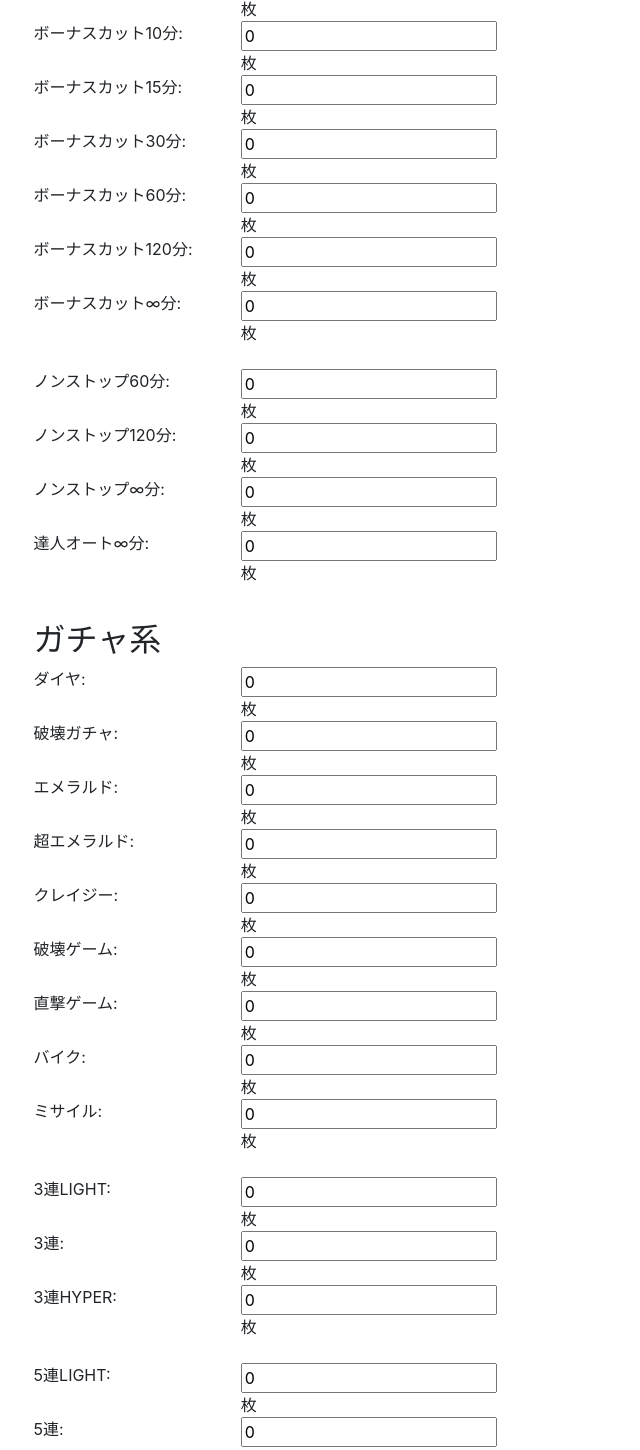
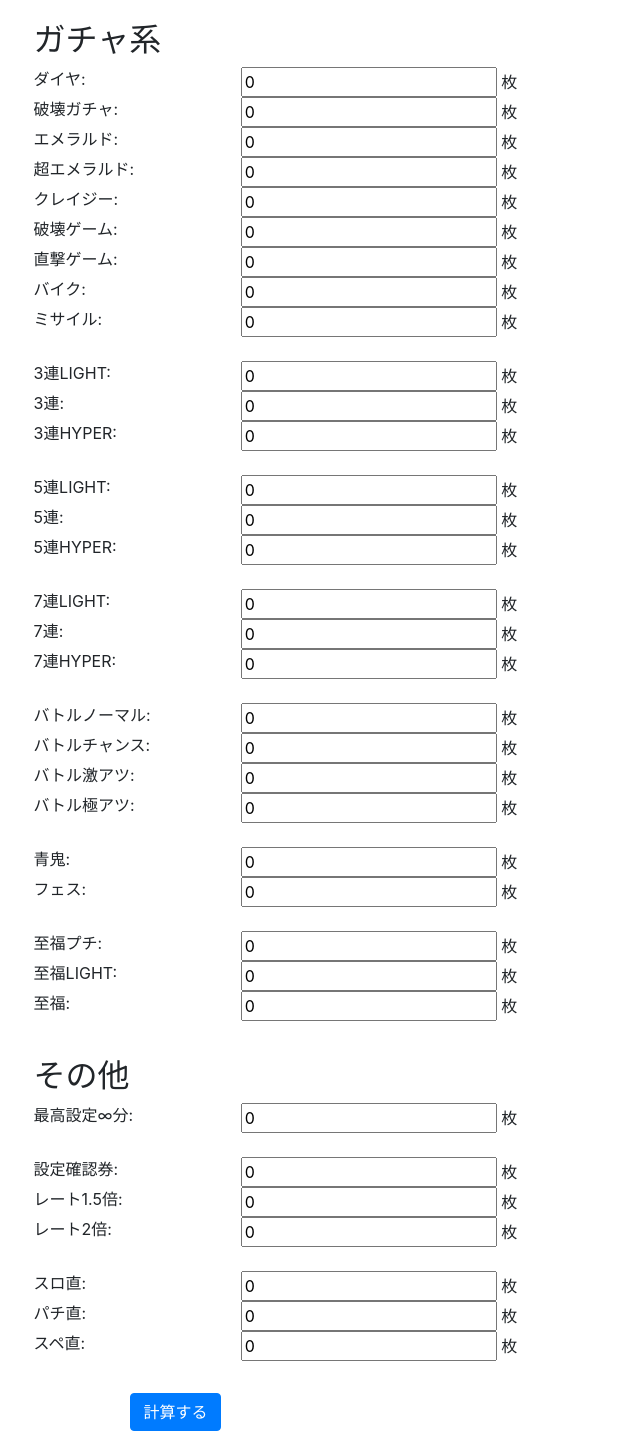
Before and after one commit to phos07/guripachi, a plain HTML site: page index.html in a window 1280 px wide. Shown: the part 1191-2641 px from the top of the page, without its empty margins (0-640 px from the left). Drawn offline with nearby package versions, Linux system fonts and the light colour scheme.

Commit message:
Update index.html

```diff
--- a/index.html
+++ b/index.html
@@ -49,7 +49,7 @@
   <div class="col-sm-2">
     破壊1分:<br>
   </div>
-  <div class="col-sm-2">
+  <div class="col-sm-3">
     <input type="number" name="hakai1" value=0>
     枚 <br>
   </div>
@@ -58,7 +58,7 @@
   <div class="col-sm-2">
     破壊3分:<br>
   </div>
-  <div class="col-sm-2">
+  <div class="col-sm-3">
     <input type="number" name="hakai3" value=0>
     枚 <br>
   </div>
@@ -67,7 +67,7 @@
   <div class="col-sm-2">
     破壊5分:<br>
   </div>
-  <div class="col-sm-2">
+  <div class="col-sm-3">
     <input type="number" name="hakai5" value=0>
     枚 <br>
   </div>
@@ -76,7 +76,7 @@
   <div class="col-sm-2">
     破壊7分:<br>
   </div>
-  <div class="col-sm-2">
+  <div class="col-sm-3">
     <input type="number" name="hakai7" value=0>
     枚 <br>
   </div>
@@ -85,7 +85,7 @@
   <div class="col-sm-2">
     破壊10分:<br>
   </div>
-  <div class="col-sm-2">
+  <div class="col-sm-3">
     <input type="number" name="hakai10" value=0>
     枚 <br>
   </div>
@@ -94,7 +94,7 @@
   <div class="col-sm-2">
     破壊15分:<br>
   </div>
-  <div class="col-sm-2">
+  <div class="col-sm-3">
     <input type="number" name="hakai15" value=0>
     枚 <br>
   </div>
@@ -103,7 +103,7 @@
   <div class="col-sm-2">
     破壊30分:<br>
   </div>
-  <div class="col-sm-2">
+  <div class="col-sm-3">
     <input type="number" name="hakai30" value=0>
     枚 <br>
   </div>
@@ -112,7 +112,7 @@
   <div class="col-sm-2">
     破壊60分:<br>
   </div>
-  <div class="col-sm-2">
+  <div class="col-sm-3">
     <input type="number" name="hakai60" value=0>
     枚 <br>
   </div>
@@ -121,7 +121,7 @@
   <div class="col-sm-2">
     破壊120分:<br>
   </div>
-  <div class="col-sm-2">
+  <div class="col-sm-3">
     <input type="number" name="hakai120" value=0>
     枚 <br>
   </div>
@@ -130,7 +130,7 @@
   <div class="col-sm-2">
     破壊∞分:<br>
   </div>
-  <div class="col-sm-2">
+  <div class="col-sm-3">
     <input type="number" name="hakaiinf" value=0>
     枚 <br><br>
   </div>
@@ -139,7 +139,7 @@
   <div class="col-sm-2">
     覚醒破壊1分:<br>
   </div>
-  <div class="col-sm-2">
+  <div class="col-sm-3">
     <input type="number" name="kakuseihakai1" value=0>
     枚 <br>
   </div>
@@ -148,7 +148,7 @@
   <div class="col-sm-2">
     覚醒破壊3分:<br>
   </div>
-  <div class="col-sm-2">
+  <div class="col-sm-3">
     <input type="number" name="kakuseihakai3" value=0>
     枚 <br>
   </div>
@@ -157,7 +157,7 @@
   <div class="col-sm-2">
     覚醒破壊5分:<br>
   </div>
-  <div class="col-sm-2">
+  <div class="col-sm-3">
     <input type="number" name="kakuseihakai5" value=0>
     枚 <br>
   </div>
@@ -180,7 +180,7 @@
   <div class="col-sm-2">
     ボーナスカット1分:<br>
   </div>
-  <div class="col-sm-2">
+  <div class="col-sm-3">
     <input type="number" name="bonuscut1" value=0>
     枚 <br>
   </div>
@@ -189,7 +189,7 @@
   <div class="col-sm-2">
     ボーナスカット5分:<br>
   </div>
-  <div class="col-sm-2">
+  <div class="col-sm-3">
     <input type="number" name="bonuscut5" value=0>
     枚 <br>
   </div>
@@ -198,7 +198,7 @@
   <div class="col-sm-2">
     ボーナスカット10分:<br>
   </div>
-  <div class="col-sm-2">
+  <div class="col-sm-3">
     <input type="number" name="bonuscut10" value=0>
     枚 <br>
   </div>
@@ -207,7 +207,7 @@
   <div class="col-sm-2">
     ボーナスカット15分:<br>
   </div>
-  <div class="col-sm-2">
+  <div class="col-sm-3">
     <input type="number" name="bonuscut15" value=0>
     枚 <br>
   </div>
@@ -216,7 +216,7 @@
   <div class="col-sm-2">
     ボーナスカット30分:<br>
   </div>
-  <div class="col-sm-2">
+  <div class="col-sm-3">
     <input type="number" name="bonuscut30" value=0>
     枚 <br>
   </div>
@@ -225,7 +225,7 @@
   <div class="col-sm-2">
     ボーナスカット60分:<br>
   </div>
-  <div class="col-sm-2">
+  <div class="col-sm-3">
     <input type="number" name="bonuscut60" value=0>
     枚 <br>
   </div>
@@ -234,7 +234,7 @@
   <div class="col-sm-2">
     ボーナスカット120分:<br>
   </div>
-  <div class="col-sm-2">
+  <div class="col-sm-3">
     <input type="number" name="bonuscut120" value=0>
     枚 <br>
   </div>
@@ -243,7 +243,7 @@
   <div class="col-sm-2">
     ボーナスカット∞分:<br>
   </div>
-  <div class="col-sm-2">
+  <div class="col-sm-3">
     <input type="number" name="bonuscutinf" value=0>
     枚 <br><br>
   </div>
@@ -252,7 +252,7 @@
   <div class="col-sm-2">
     ノンストップ60分:<br>
   </div>
-  <div class="col-sm-2">
+  <div class="col-sm-3">
     <input type="number" name="nonstop60" value=0>
     枚 <br>
   </div>
@@ -261,7 +261,7 @@
   <div class="col-sm-2">
     ノンストップ120分:<br>
   </div>
-  <div class="col-sm-2">
+  <div class="col-sm-3">
     <input type="number" name="nonstop120" value=0>
     枚 <br>
   </div>
@@ -270,7 +270,7 @@
   <div class="col-sm-2">
     ノンストップ∞分:<br>
   </div>
-  <div class="col-sm-2">
+  <div class="col-sm-3">
     <input type="number" name="nonstopinf" value=0>
     枚 <br>
   </div>
@@ -279,7 +279,7 @@
   <div class="col-sm-2">
     達人オート∞分:<br>
   </div>
-  <div class="col-sm-2">
+  <div class="col-sm-3">
     <input type="number" name="masterinf" value=0>
     枚 <br>
   </div>
@@ -302,7 +302,7 @@
     <div class="col-sm-2">
       ダイヤ:<br>
     </div>
-    <div class="col-sm-2">
+    <div class="col-sm-3">
       <input type="number" name="dia" value=0>
       枚 <br>
     </div>
@@ -311,7 +311,7 @@
     <div class="col-sm-2">
       破壊ガチャ:<br>
     </div>
-    <div class="col-sm-2">
+    <div class="col-sm-3">
       <input type="number" name="hakaigacha" value=0>
       枚 <br>
     </div>
@@ -320,7 +320,7 @@
     <div class="col-sm-2">
       エメラルド:<br>
     </div>
-    <div class="col-sm-2">
+    <div class="col-sm-3">
       <input type="number" name="emerald" value=0>
       枚 <br>
     </div>
@@ -329,7 +329,7 @@
     <div class="col-sm-2">
       超エメラルド:<br>
     </div>
-    <div class="col-sm-2">
+    <div class="col-sm-3">
       <input type="number" name="superemerald" value=0>
       枚 <br>
     </div>
@@ -338,7 +338,7 @@
     <div class="col-sm-2">
       クレイジー:<br>
     </div>
-    <div class="col-sm-2">
+    <div class="col-sm-3">
       <input type="number" name="crazy" value=0>
       枚 <br>
     </div>
@@ -347,7 +347,7 @@
     <div class="col-sm-2">
       破壊ゲーム:<br>
     </div>
-    <div class="col-sm-2">
+    <div class="col-sm-3">
       <input type="number" name="hakaigame" value=0>
       枚 <br>
     </div>
@@ -356,7 +356,7 @@
     <div class="col-sm-2">
       直撃ゲーム:<br>
     </div>
-    <div class="col-sm-2">
+    <div class="col-sm-3">
       <input type="number" name="chokugame" value=0>
       枚 <br>
     </div>
@@ -365,7 +365,7 @@
     <div class="col-sm-2">
       バイク:<br>
     </div>
-    <div class="col-sm-2">
+    <div class="col-sm-3">
       <input type="number" name="bike" value=0>
       枚 <br>
     </div>
@@ -374,7 +374,7 @@
     <div class="col-sm-2">
       ミサイル:<br>
     </div>
-    <div class="col-sm-2">
+    <div class="col-sm-3">
       <input type="number" name="missile" value=0>
       枚 <br><br>
     </div>
@@ -383,7 +383,7 @@
     <div class="col-sm-2">
       3連LIGHT:<br>
     </div>
-    <div class="col-sm-2">
+    <div class="col-sm-3">
       <input type="number" name="light3" value=0>
       枚 <br>
     </div>
@@ -392,7 +392,7 @@
     <div class="col-sm-2">
       3連:<br>
     </div>
-    <div class="col-sm-2">
+    <div class="col-sm-3">
       <input type="number" name="normal3" value=0>
       枚 <br>
     </div>
@@ -401,7 +401,7 @@
     <div class="col-sm-2">
       3連HYPER:<br>
     </div>
-    <div class="col-sm-2">
+    <div class="col-sm-3">
       <input type="number" name="hyper3" value=0>
       枚 <br><br>
     </div>
@@ -410,7 +410,7 @@
     <div class="col-sm-2">
       5連LIGHT:<br>
     </div>
-    <div class="col-sm-2">
+    <div class="col-sm-3">
       <input type="number" name="light5" value=0>
       枚 <br>
     </div>
@@ -419,7 +419,7 @@
     <div class="col-sm-2">
       5連:<br>
     </div>
-    <div class="col-sm-2">
+    <div class="col-sm-3">
       <input type="number" name="normal5" value=0>
       枚 <br>
     </div>
@@ -428,7 +428,7 @@
     <div class="col-sm-2">
       5連HYPER:<br>
     </div>
-    <div class="col-sm-2">
+    <div class="col-sm-3">
       <input type="number" name="hyper5" value=0>
       枚 <br><br>
     </div>
@@ -437,7 +437,7 @@
     <div class="col-sm-2">
       7連LIGHT:<br>
     </div>
-    <div class="col-sm-2">
+    <div class="col-sm-3">
       <input type="number" name="light7" value=0>
       枚 <br>
     </div>
@@ -446,7 +446,7 @@
     <div class="col-sm-2">
       7連:<br>
     </div>
-    <div class="col-sm-2">
+    <div class="col-sm-3">
       <input type="number" name="normal7" value=0>
       枚 <br>
     </div>
@@ -455,7 +455,7 @@
     <div class="col-sm-2">
       7連HYPER:<br>
     </div>
-    <div class="col-sm-2">
+    <div class="col-sm-3">
       <input type="number" name="hyper7" value=0>
       枚 <br><br>
     </div>
@@ -464,7 +464,7 @@
     <div class="col-sm-2">
       バトルノーマル:<br>
     </div>
-    <div class="col-sm-2">
+    <div class="col-sm-3">
       <input type="number" name="battleN" value=0>
       枚 <br>
     </div>
@@ -473,7 +473,7 @@
     <div class="col-sm-2">
       バトルチャンス:<br>
     </div>
-    <div class="col-sm-2">
+    <div class="col-sm-3">
       <input type="number" name="battleC" value=0>
       枚 <br>
     </div>
@@ -482,7 +482,7 @@
     <div class="col-sm-2">
       バトル激アツ:<br>
     </div>
-    <div class="col-sm-2">
+    <div class="col-sm-3">
       <input type="number" name="battleH" value=0>
       枚 <br>
     </div>
@@ -491,7 +491,7 @@
     <div class="col-sm-2">
       バトル極アツ:<br>
     </div>
-    <div class="col-sm-2">
+    <div class="col-sm-3">
       <input type="number" name="battleSH" value=0>
       枚 <br><br>
     </div>
@@ -500,7 +500,7 @@
     <div class="col-sm-2">
       青鬼:<br>
     </div>
-    <div class="col-sm-2">
+    <div class="col-sm-3">
       <input type="number" name="aooni" value=0>
       枚 <br>
     </div>
@@ -509,7 +509,7 @@
     <div class="col-sm-2">
       フェス:<br>
     </div>
-    <div class="col-sm-2">
+    <div class="col-sm-3">
       <input type="number" name="fes" value=0>
       枚 <br><br>
     </div>
@@ -518,7 +518,7 @@
     <div class="col-sm-2">
       至福プチ:<br>
     </div>
-    <div class="col-sm-2">
+    <div class="col-sm-3">
       <input type="number" name="shifukuP" value=0>
       枚 <br>
     </div>
@@ -527,7 +527,7 @@
   <div class="col-sm-2">
       至福LIGHT:<br>
     </div>
-    <div class="col-sm-2">
+    <div class="col-sm-3">
       <input type="number" name="shifukuL" value=0>
       枚 <br>
     </div>
@@ -536,7 +536,7 @@
     <div class="col-sm-2">
       至福:<br>
     </div>
-    <div class="col-sm-2">
+    <div class="col-sm-3">
       <input type="number" name="shifukuN" value=0>
       枚 <br><br>
     </div>
@@ -558,7 +558,7 @@
     <div class="col-sm-2">
         最高設定∞分:<br>
     </div>
-    <div class="col-sm-2">
+    <div class="col-sm-3">
       <input type="number" name="setting" value=0>
       枚<br><br>
     </div>
@@ -567,7 +567,7 @@
     <div class="col-sm-2">
       設定確認券:<br>
     </div>
-    <div class="col-sm-2">
+    <div class="col-sm-3">
       <input type="number" name="checksetting" value=0>
       枚<br>
     </div>
@@ -576,7 +576,7 @@
     <div class="col-sm-2">
       レート1.5倍:<br>
     </div>
-    <div class="col-sm-2">
+    <div class="col-sm-3">
       <input type="number" name="x1_5" value=0>
       枚<br>
     </div>
@@ -585,7 +585,7 @@
     <div class="col-sm-2">
       レート2倍:<br>
     </div>
-    <div class="col-sm-2">
+    <div class="col-sm-3">
       <input type="number" name="x2" value=0>
       枚<br><br>
     </div>
@@ -594,7 +594,7 @@
     <div class="col-sm-2">
       スロ直:<br>
     </div>
-    <div class="col-sm-2">
+    <div class="col-sm-3">
       <input type="number" name="slotchoku" value=0>
       枚<br>
     </div>
@@ -603,7 +603,7 @@
     <div class="col-sm-2">
       パチ直:<br>
     </div>
-    <div class="col-sm-2">
+    <div class="col-sm-3">
       <input type="number" name="pachichoku" value=0>
       枚<br>
     </div>
@@ -612,7 +612,7 @@
     <div class="col-sm-2">
       スペ直:<br>
     </div>
-    <div class="col-sm-2">
+    <div class="col-sm-3">
       <input type="number" name="specialchoku" value=0>
       枚<br><br>
     </div>
@@ -630,7 +630,7 @@
     <div class="offset-sm-1 col-sm-2">
       <h4 id="total_hakai"></h4>
     </div>
-    <div class="col-sm-1">
+    <div class="col-sm-3">
         <button type="button" class="btn btn-primary" onClick="pushSaves()">記録する</button>
     </div>
   </div>
```
